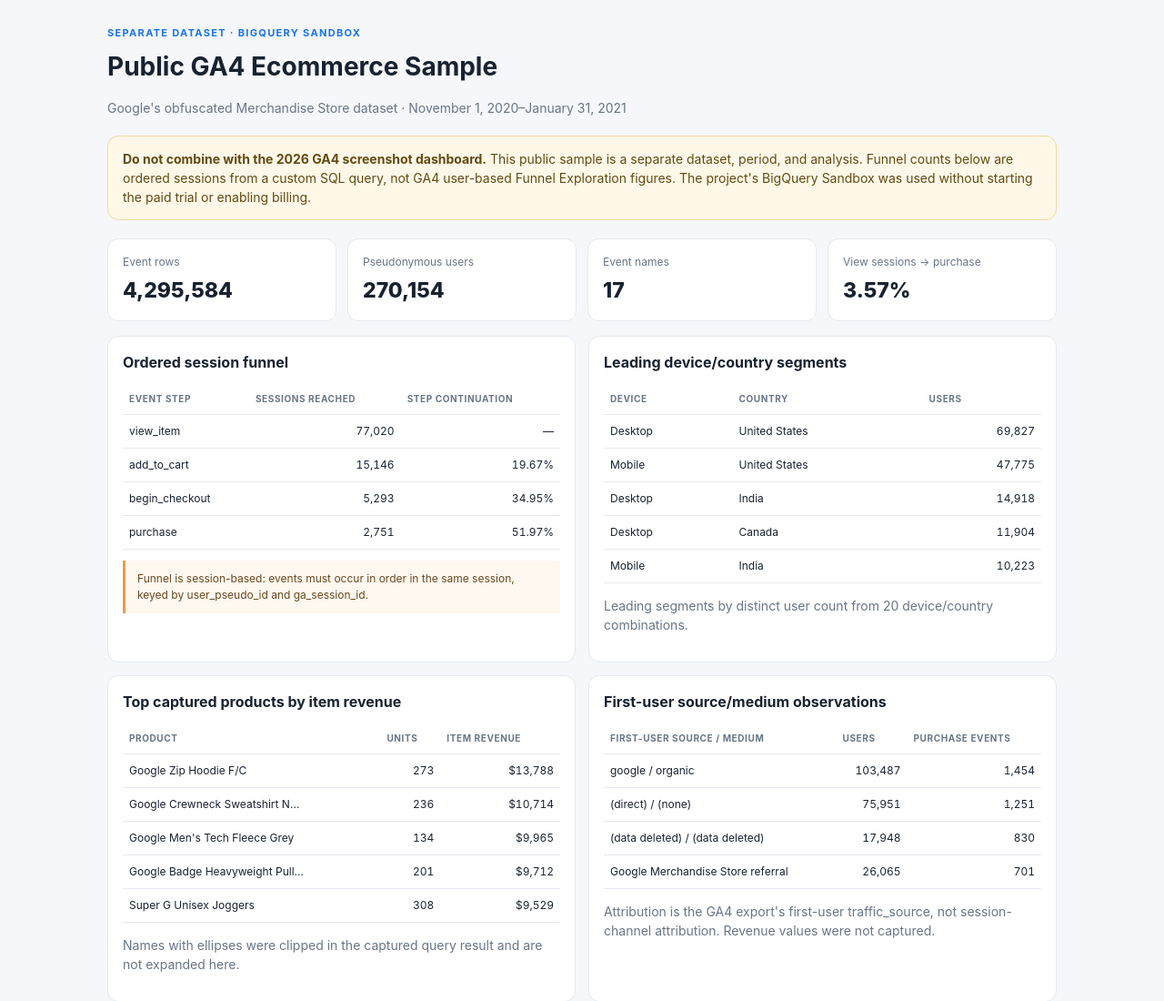
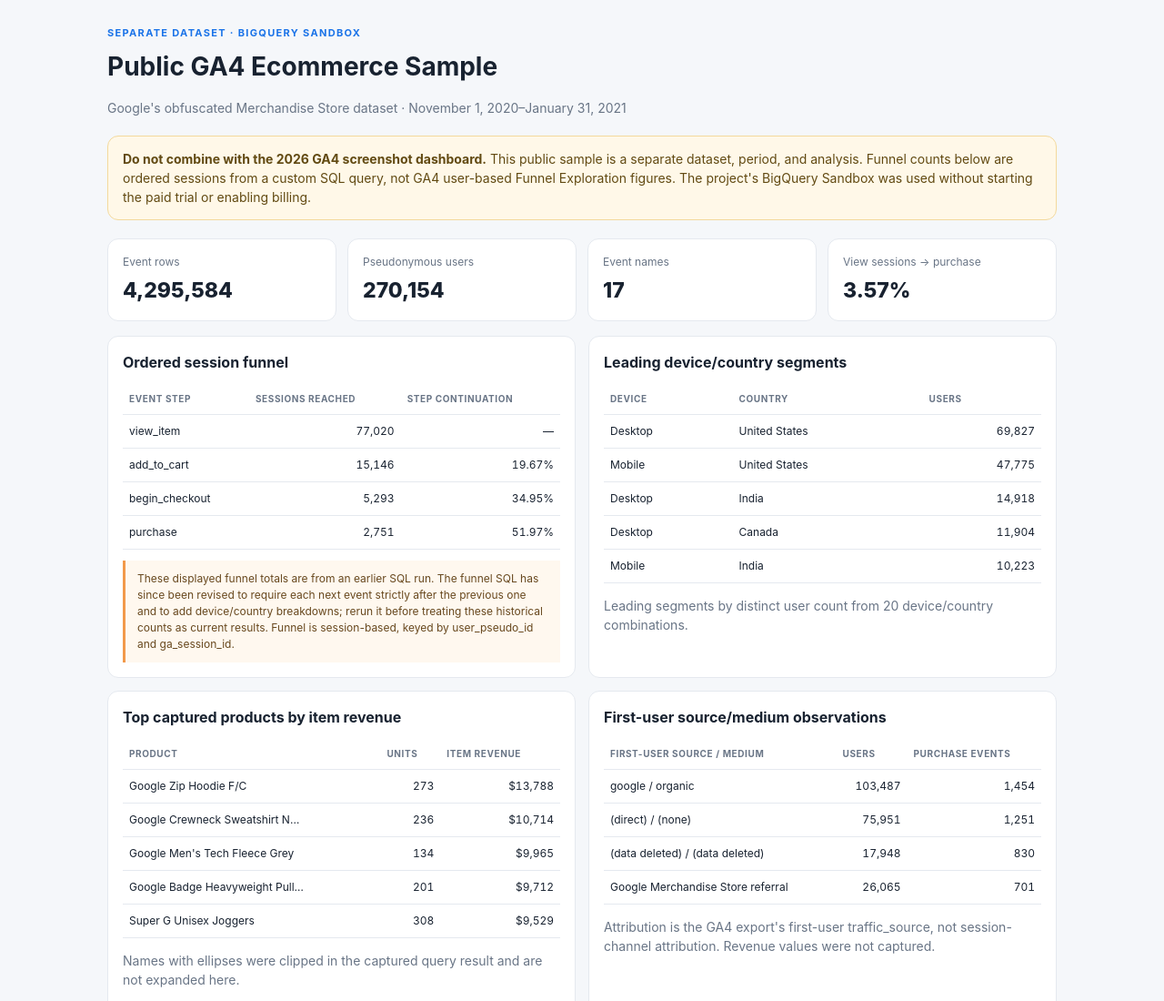
Before and after one commit to mahima68/Google-Merchandise-Store-Analytics, a plain HTML site: page dashboard/bigquery-sample.html in a window 1280 px wide. Shown: the top 1100 px of the page at 91% size. Drawn offline with Linux system fonts and the light colour scheme.

Commit message:
Clarify remaining query work and historical funnel counts

```diff
--- a/dashboard/bigquery-sample.html
+++ b/dashboard/bigquery-sample.html
@@ -20,7 +20,7 @@
   <section class="grid">
     <article class="card"><h2>Ordered session funnel</h2><table><thead><tr><th>Event step</th><th class="num">Sessions reached</th><th class="num">Step continuation</th></tr></thead><tbody>
       <tr><td>view_item</td><td class="num">77,020</td><td class="num">—</td></tr><tr><td>add_to_cart</td><td class="num">15,146</td><td class="num">19.67%</td></tr><tr><td>begin_checkout</td><td class="num">5,293</td><td class="num">34.95%</td></tr><tr><td>purchase</td><td class="num">2,751</td><td class="num">51.97%</td></tr>
-    </tbody></table><div class="callout">Funnel is session-based: events must occur in order in the same session, keyed by user_pseudo_id and ga_session_id.</div></article>
+    </tbody></table><div class="callout">These displayed funnel totals are from an earlier SQL run. The funnel SQL has since been revised to require each next event strictly after the previous one and to add device/country breakdowns; rerun it before treating these historical counts as current results. Funnel is session-based, keyed by user_pseudo_id and ga_session_id.</div></article>
     <article class="card"><h2>Leading device/country segments</h2><table><thead><tr><th>Device</th><th>Country</th><th class="num">Users</th></tr></thead><tbody>
       <tr><td>Desktop</td><td>United States</td><td class="num">69,827</td></tr><tr><td>Mobile</td><td>United States</td><td class="num">47,775</td></tr><tr><td>Desktop</td><td>India</td><td class="num">14,918</td></tr><tr><td>Desktop</td><td>Canada</td><td class="num">11,904</td></tr><tr><td>Mobile</td><td>India</td><td class="num">10,223</td></tr>
     </tbody></table><p class="muted">Leading segments by distinct user count from 20 device/country combinations.</p></article>
```
